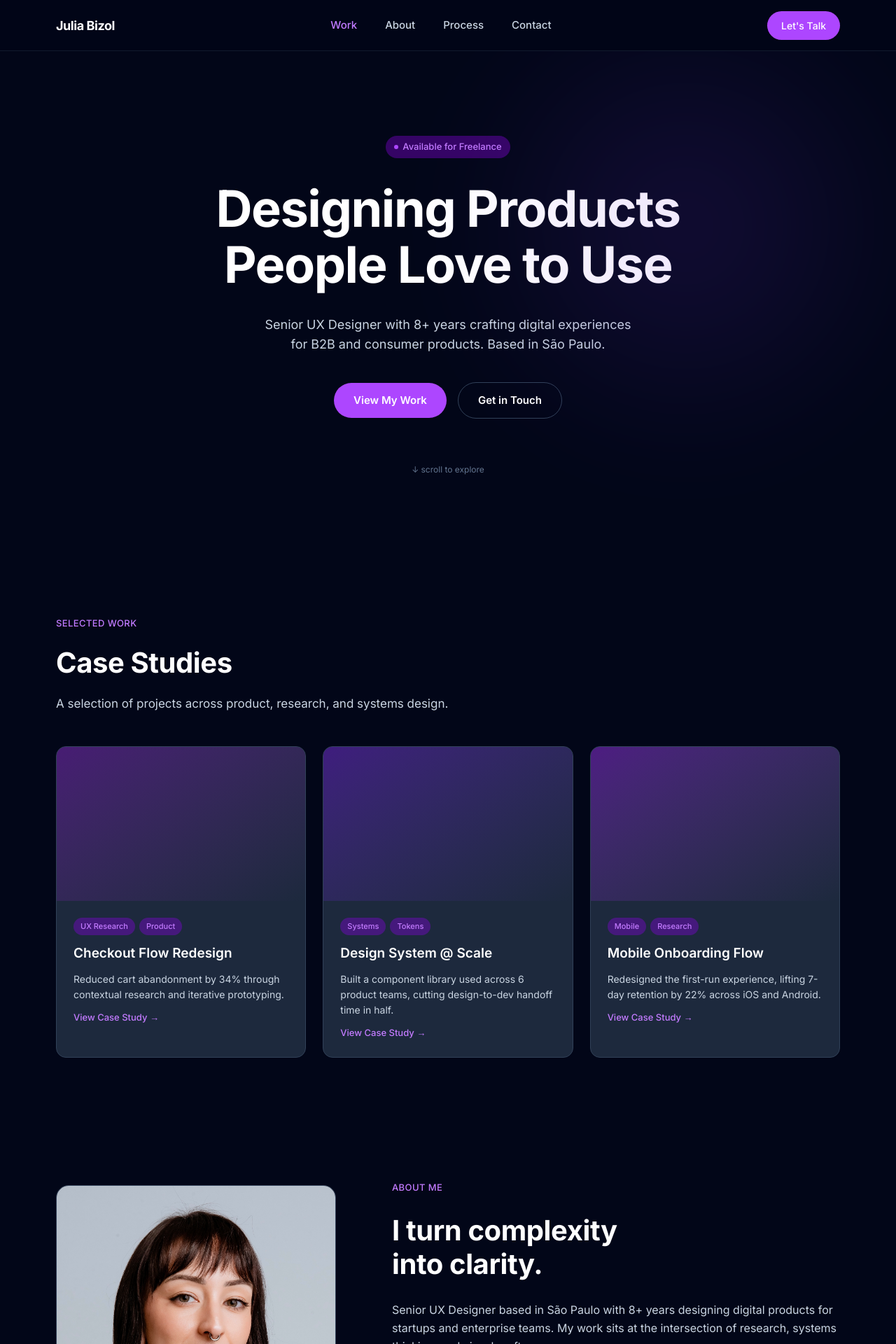
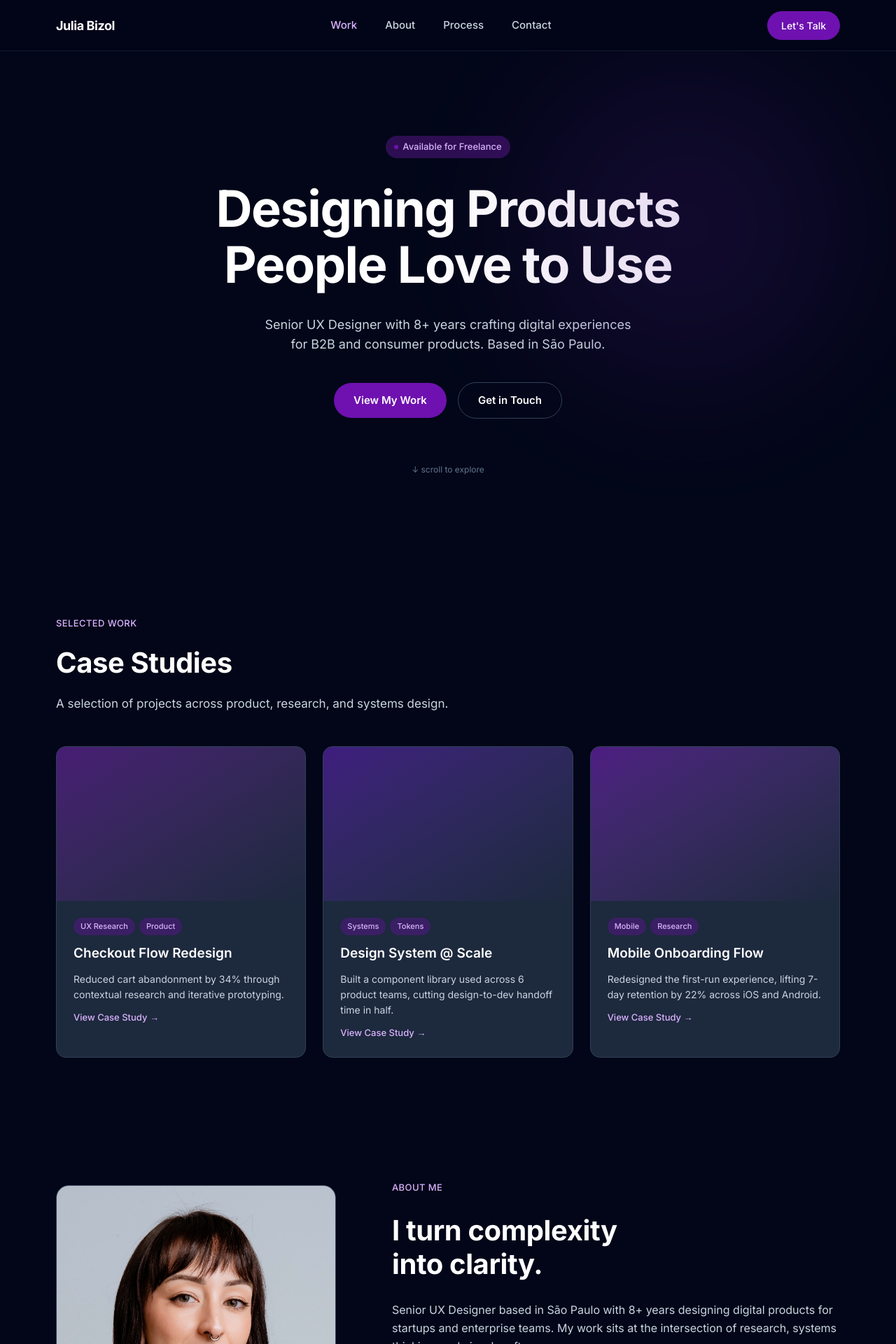
Before and after one commit to juliabizol/julia-portfolio, a Next.js app: page / in a window 1280 px wide. Shown: the top 1920 px of the page at 70% size. Built offline with nearby package versions, Linux system fonts and the light colour scheme.

Commit message:
Sync purple palette from Figma — deeper accent (#6b21a8), expanded shades 50-950

```diff
--- a/src/components/about.tsx
+++ b/src/components/about.tsx
@@ -27,7 +27,7 @@ export function About() {
           <div
             className="absolute bottom-0 right-0 h-[200px] w-[200px] rounded-full opacity-40"
             style={{
-              background: "radial-gradient(circle, #7c3aed, transparent 70%)",
+              background: "radial-gradient(circle, #6b21a8, transparent 70%)",
               filter: "blur(60px)",
             }}
           />
@@ -35,7 +35,7 @@ export function About() {
 
         {/* Content */}
         <div className="flex flex-1 flex-col gap-7">
-          <p className="text-[13px] font-medium tracking-[0.03em] text-purple-400">
+          <p className="text-[13px] font-medium tracking-[0.03em] text-purple-300">
             ABOUT ME
           </p>
 
@@ -58,7 +58,7 @@ export function About() {
           <div className="flex gap-12">
             {stats.map((s) => (
               <div key={s.label} className="flex flex-col gap-1">
-                <span className="text-[32px] font-bold text-purple-500">
+                <span className="text-[32px] font-bold text-purple-800">
                   {s.value}
                 </span>
                 <span className="text-[13px] text-slate-400">{s.label}</span>
--- a/src/components/contact.tsx
+++ b/src/components/contact.tsx
@@ -11,14 +11,14 @@ export function Contact() {
       <div
         className="pointer-events-none absolute left-[-100px] bottom-0 h-[600px] w-[600px] rounded-full opacity-12"
         style={{
-          background: "radial-gradient(circle, #7c3aed 0%, transparent 70%)",
+          background: "radial-gradient(circle, #6b21a8 0%, transparent 70%)",
           filter: "blur(100px)",
         }}
       />
 
       {/* Main content */}
       <div className="flex flex-1 flex-col items-center justify-center gap-10 px-20 py-32 text-center">
-        <p className="text-[13px] font-medium tracking-[0.03em] text-purple-400">
+        <p className="text-[13px] font-medium tracking-[0.03em] text-purple-300">
           GET IN TOUCH
         </p>
 
@@ -36,7 +36,7 @@ export function Contact() {
 
         <a
           href="mailto:juliabizol@gmail.com"
-          className="rounded-full bg-purple-500 hover:bg-purple-400 transition-colors px-10 py-[18px] text-[16px] font-semibold text-white"
+          className="rounded-full bg-purple-800 hover:bg-purple-700 transition-colors px-10 py-[18px] text-[16px] font-semibold text-white"
         >
           juliabizol@gmail.com
         </a>
--- a/src/components/hero.tsx
+++ b/src/components/hero.tsx
@@ -3,18 +3,17 @@ export function Hero() {
     <section className="relative flex flex-col items-center justify-center min-h-[calc(100vh-72px)] px-40 py-24 overflow-hidden text-center">
       {/* Purple glow orb */}
       <div
-        className="pointer-events-none absolute right-[-50px] top-[-100px] h-[700px] w-[700px] rounded-full opacity-15"
+        className="pointer-events-none absolute right-[-50px] top-[-100px] h-[700px] w-[700px] rounded-full opacity-20"
         style={{
-          background:
-            "radial-gradient(circle, #7c3aed 0%, transparent 70%)",
+          background: "radial-gradient(circle, #6b21a8 0%, transparent 70%)",
           filter: "blur(80px)",
         }}
       />
 
       {/* Available badge */}
-      <div className="mb-8 flex items-center gap-1.5 rounded-full bg-purple-700/40 px-3 py-1.5">
-        <span className="h-1.5 w-1.5 rounded-full bg-purple-500" />
-        <span className="text-[13px] font-medium text-purple-400">
+      <div className="mb-8 flex items-center gap-1.5 rounded-full bg-purple-900/50 px-3 py-1.5">
+        <span className="h-1.5 w-1.5 rounded-full bg-purple-800" />
+        <span className="text-[13px] font-medium text-purple-300">
           Available for Freelance
         </span>
       </div>
@@ -37,7 +36,7 @@ export function Hero() {
       <div className="mt-10 flex items-center gap-4">
         <a
           href="#work"
-          className="rounded-full bg-purple-500 hover:bg-purple-400 transition-colors px-7 py-[14px] text-[15px] font-semibold text-white"
+          className="rounded-full bg-purple-800 hover:bg-purple-700 transition-colors px-7 py-[14px] text-[15px] font-semibold text-white"
         >
           View My Work
         </a>
--- a/src/components/nav.tsx
+++ b/src/components/nav.tsx
@@ -21,9 +21,9 @@ export function Nav({ activeSection }: { activeSection?: string }) {
           <a
             key={l.label}
             href={l.href}
-            className={`text-[15px] font-medium transition-colors hover:text-purple-400 ${
+            className={`text-[15px] font-medium transition-colors hover:text-purple-300 ${
               activeSection === l.label.toLowerCase()
-                ? "text-purple-400"
+                ? "text-purple-300"
                 : "text-slate-300"
             }`}
           >
@@ -34,7 +34,7 @@ export function Nav({ activeSection }: { activeSection?: string }) {
 
       <a
         href="#contact"
-        className="bg-purple-500 hover:bg-purple-400 transition-colors text-white text-[14px] font-medium px-5 py-[10px] rounded-full"
+        className="bg-purple-800 hover:bg-purple-700 transition-colors text-white text-[14px] font-medium px-5 py-[10px] rounded-full"
       >
         Let&apos;s Talk
       </a>
--- a/src/components/process.tsx
+++ b/src/components/process.tsx
@@ -26,9 +26,8 @@ const tools = ["Figma", "Maze", "Hotjar", "Miro", "Notion", "Jira", "Lottie", "F
 export function Process() {
   return (
     <section id="process" className="px-20 pt-20 pb-20">
-      {/* Header */}
       <div className="mb-14 flex flex-col gap-4">
-        <p className="text-[13px] font-medium tracking-[0.03em] text-purple-400">
+        <p className="text-[13px] font-medium tracking-[0.03em] text-purple-300">
           HOW I WORK
         </p>
         <h2 className="text-[40px] font-bold tracking-[-0.01em] text-white">
@@ -40,31 +39,23 @@ export function Process() {
         </p>
       </div>
 
-      {/* Steps */}
       <div className="grid grid-cols-4 gap-6">
         {steps.map((step) => (
           <div
             key={step.num}
             className="flex flex-col gap-4 rounded-xl border border-slate-700 bg-slate-800 p-7"
           >
-            <span className="w-fit rounded-full bg-purple-700/40 px-3 py-1.5 text-[12px] font-bold tracking-[0.02em] text-purple-400">
+            <span className="w-fit rounded-full bg-purple-900/50 px-3 py-1.5 text-[12px] font-bold tracking-[0.02em] text-purple-300">
               {step.num}
             </span>
-            <h3 className="text-[20px] font-semibold text-white">
-              {step.title}
-            </h3>
-            <p className="text-[14px] leading-[22px] text-slate-300">
-              {step.desc}
-            </p>
+            <h3 className="text-[20px] font-semibold text-white">{step.title}</h3>
+            <p className="text-[14px] leading-[22px] text-slate-300">{step.desc}</p>
           </div>
         ))}
       </div>
 
-      {/* Tools */}
       <div className="mt-16 flex flex-col gap-5">
-        <h3 className="text-[18px] font-semibold text-white">
-          Tools &amp; Methods
-        </h3>
+        <h3 className="text-[18px] font-semibold text-white">Tools &amp; Methods</h3>
         <div className="flex flex-wrap gap-3">
           {tools.map((tool) => (
             <span
--- a/src/components/work.tsx
+++ b/src/components/work.tsx
@@ -21,24 +21,16 @@ const projects = [
 
 function Badge({ label }: { label: string }) {
   return (
-    <span className="rounded-full bg-purple-700/40 px-[10px] py-1 text-[11px] font-medium text-purple-400">
+    <span className="rounded-full bg-purple-900/50 px-[10px] py-1 text-[11px] font-medium text-purple-300">
       {label}
     </span>
   );
 }
 
-function ProjectCard({
-  title,
-  tags,
-  desc,
-  accent,
-}: (typeof projects)[0]) {
+function ProjectCard({ title, tags, desc, accent }: (typeof projects)[0]) {
   return (
-    <div className="flex flex-1 flex-col overflow-hidden rounded-xl border border-slate-700 bg-slate-800 transition-colors hover:border-purple-700/50">
-      {/* Image placeholder */}
+    <div className="flex flex-1 flex-col overflow-hidden rounded-xl border border-slate-700 bg-slate-800 transition-colors hover:border-purple-800/60">
       <div className={`h-[220px] w-full bg-gradient-to-br ${accent}`} />
-
-      {/* Content */}
       <div className="flex flex-col gap-3 p-6">
         <div className="flex gap-1.5">
           {tags.map((t) => (
@@ -47,7 +39,7 @@ function ProjectCard({
         </div>
         <h3 className="text-[19px] font-semibold text-white">{title}</h3>
         <p className="text-[14px] leading-[22px] text-slate-300">{desc}</p>
-        <span className="text-[13px] font-medium text-purple-400">
+        <span className="text-[13px] font-medium text-purple-300">
           View Case Study →
         </span>
       </div>
@@ -58,9 +50,8 @@ function ProjectCard({
 export function Work() {
   return (
     <section id="work" className="px-20 pt-20 pb-20">
-      {/* Section header */}
       <div className="mb-12 flex flex-col gap-4">
-        <p className="text-[13px] font-medium tracking-[0.03em] text-purple-400">
+        <p className="text-[13px] font-medium tracking-[0.03em] text-purple-300">
           SELECTED WORK
         </p>
         <h2 className="text-[40px] font-bold tracking-[-0.01em] text-white">
@@ -70,8 +61,6 @@ export function Work() {
           A selection of projects across product, research, and systems design.
         </p>
       </div>
-
-      {/* Cards */}
       <div className="flex gap-6">
         {projects.map((p) => (
           <ProjectCard key={p.title} {...p} />
```
